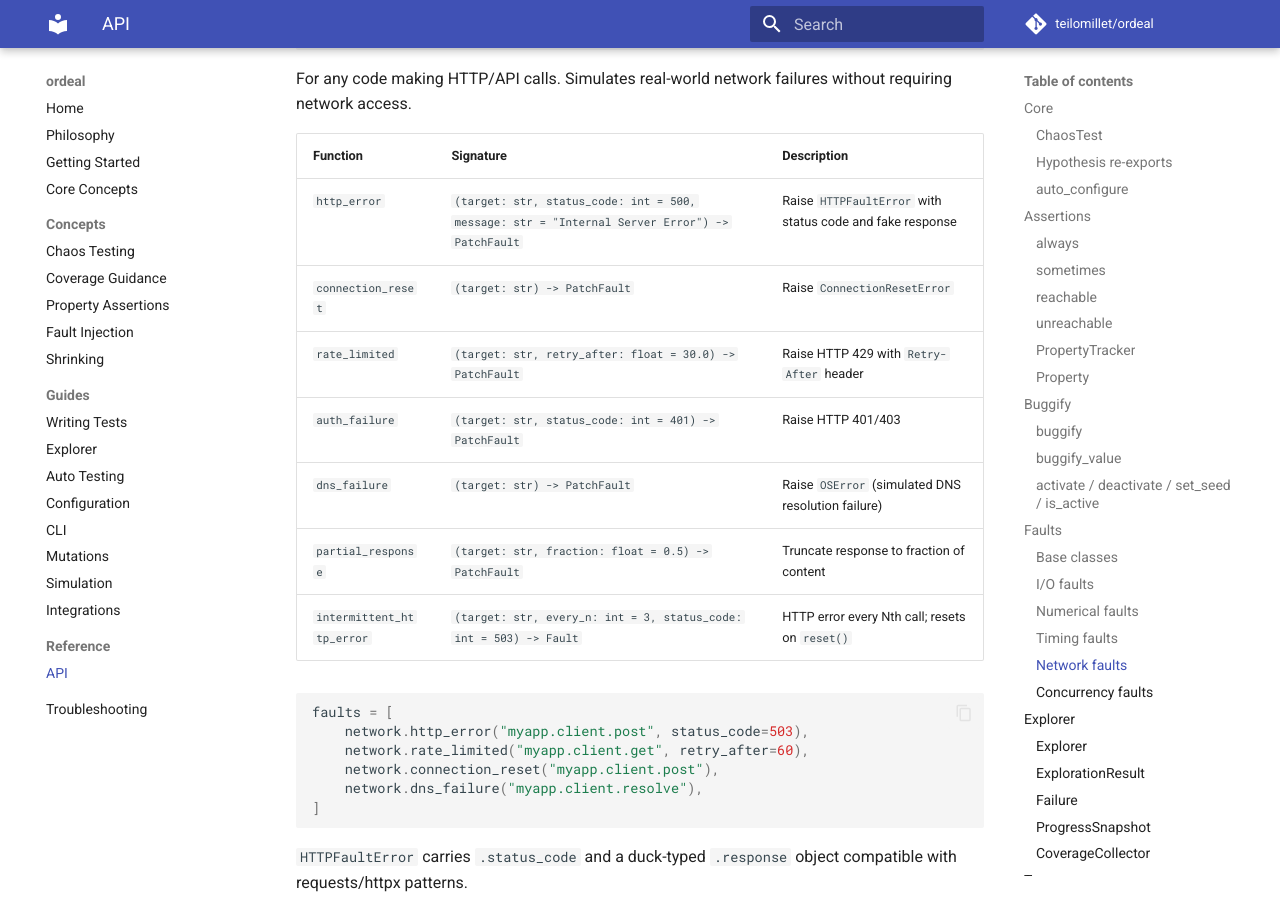
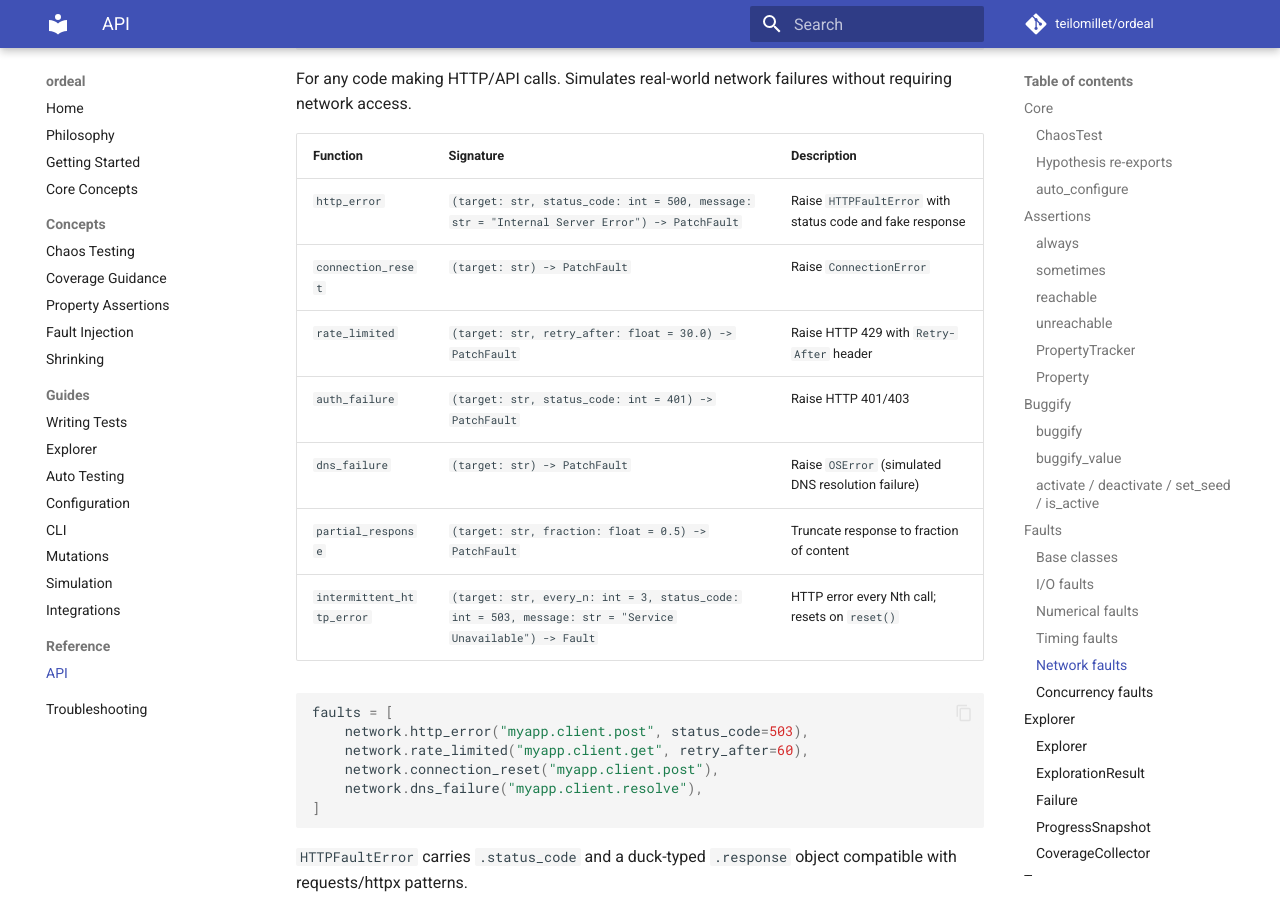
Before and after one commit to teilomillet/ordeal, an MkDocs documentation site: the page built from docs/reference/api.md, in a window 1280 px wide and 900 px high, scrolled down 8491 px. Built offline with MkDocs 1.6.1 and Material for MkDocs 9.7.7, drawn with Linux system fonts in a browser that asks for light colours; comment, search, counter and statistics services are not loaded.

Commit message:
fix(docs): connection_reset raises ConnectionError not ConnectionResetError, add missing message param to intermittent_http_error
Verified every network/concurrency fault signature against source code.

Co-Authored-By: Claude Opus 4.6 (1M context) <noreply@anthropic.com>

````diff
--- a/docs/reference/api.md
+++ b/docs/reference/api.md
@@ -356,12 +356,12 @@ For any code making HTTP/API calls. Simulates real-world network failures withou
 | Function | Signature | Description |
 |---|---|---|
 | `http_error` | `(target: str, status_code: int = 500, message: str = "Internal Server Error") -> PatchFault` | Raise `HTTPFaultError` with status code and fake response |
-| `connection_reset` | `(target: str) -> PatchFault` | Raise `ConnectionResetError` |
+| `connection_reset` | `(target: str) -> PatchFault` | Raise `ConnectionError` |
 | `rate_limited` | `(target: str, retry_after: float = 30.0) -> PatchFault` | Raise HTTP 429 with `Retry-After` header |
 | `auth_failure` | `(target: str, status_code: int = 401) -> PatchFault` | Raise HTTP 401/403 |
 | `dns_failure` | `(target: str) -> PatchFault` | Raise `OSError` (simulated DNS resolution failure) |
 | `partial_response` | `(target: str, fraction: float = 0.5) -> PatchFault` | Truncate response to fraction of content |
-| `intermittent_http_error` | `(target: str, every_n: int = 3, status_code: int = 503) -> Fault` | HTTP error every Nth call; resets on `reset()` |
+| `intermittent_http_error` | `(target: str, every_n: int = 3, status_code: int = 503, message: str = "Service Unavailable") -> Fault` | HTTP error every Nth call; resets on `reset()` |
 
 ```python
 faults = [
````
